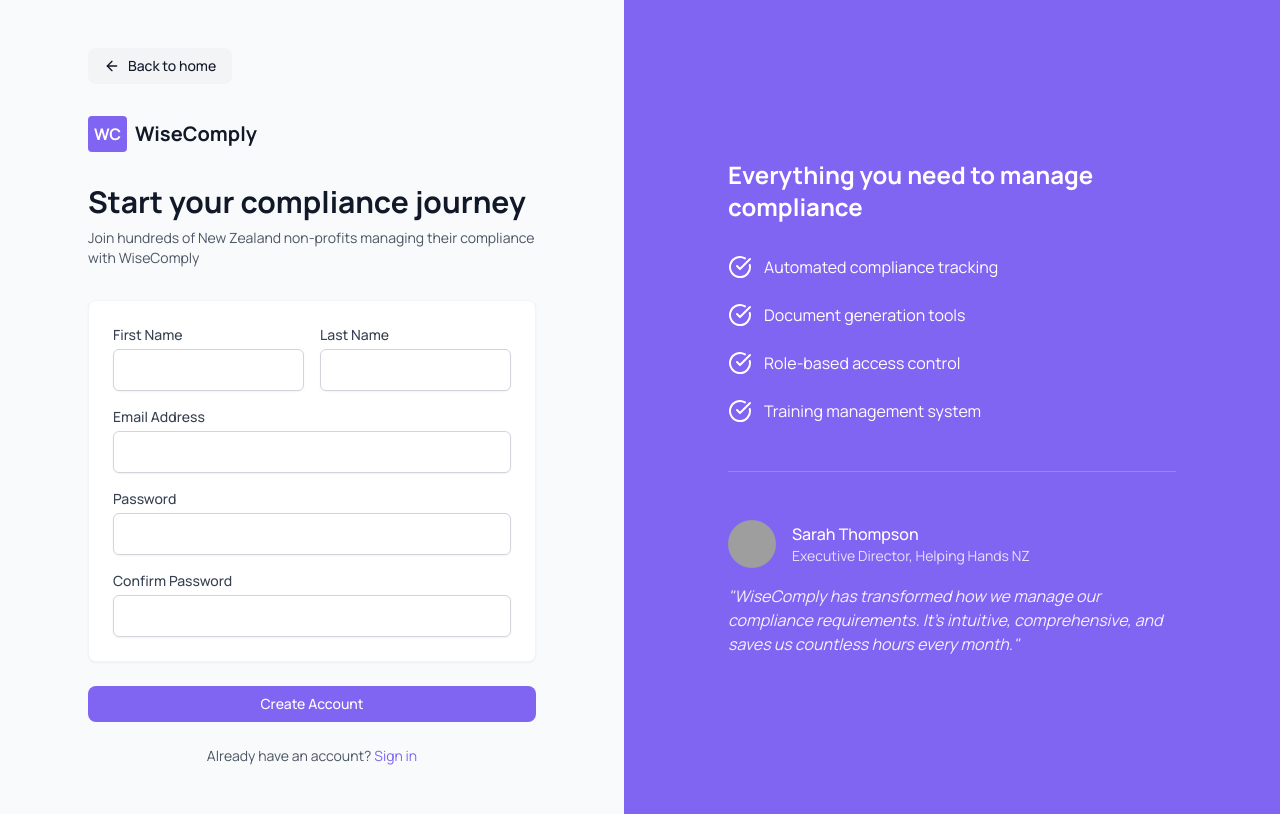
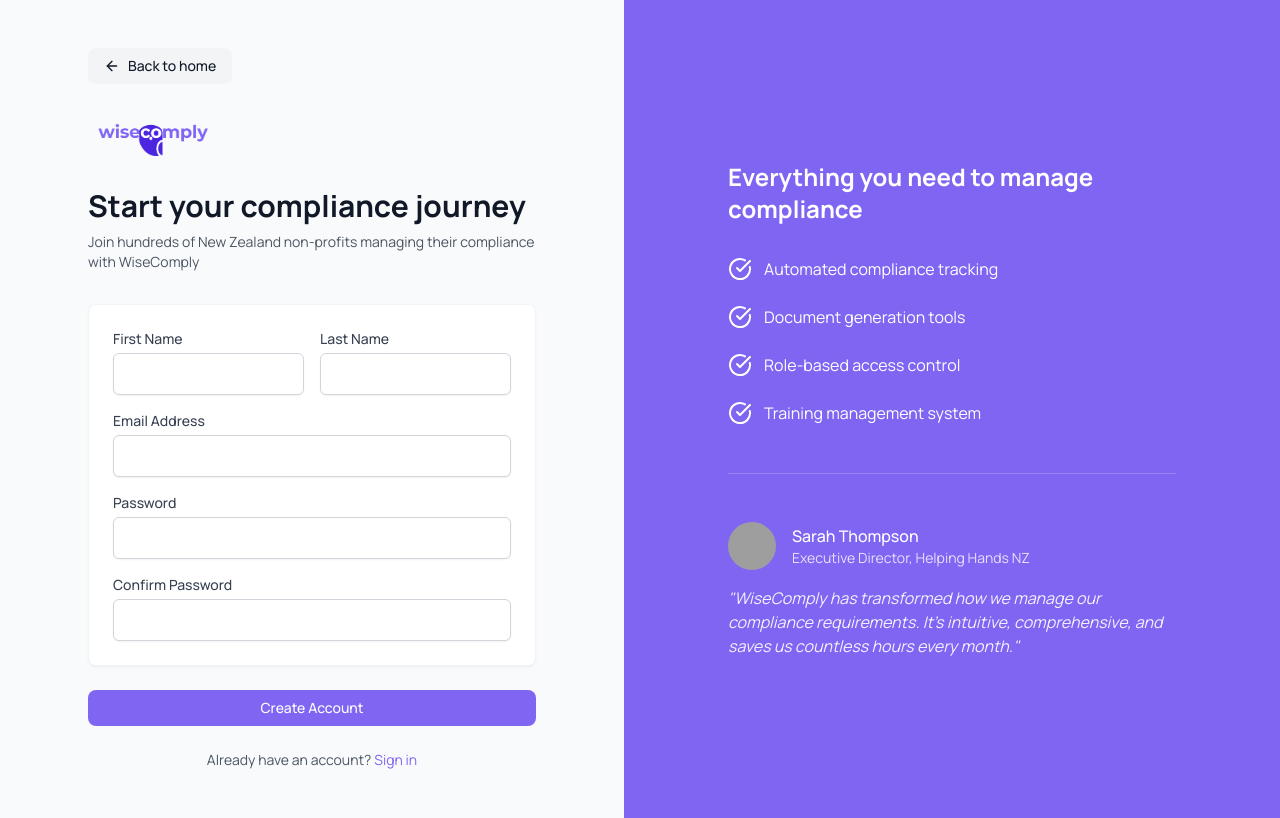
Before and after one commit to eudoca/wisecomply_new, a React (Vite) app: page /register in a window 1280 px wide. Built offline with nearby package versions, Linux system fonts and the light colour scheme; grey boxes are pictures that could not be loaded.

Commit message:
Update all logo placeholders to use wisecomply-logo_color.png

```diff
--- a/src/pages/ConfirmEmailPage.tsx
+++ b/src/pages/ConfirmEmailPage.tsx
@@ -81,8 +81,8 @@
             Back to sign up
           </Button>
 
-          {/* Logo - Ensure /image.png exists in consolidated-app/public */}
-          <img src="/image.png" alt="WiseComply Logo" className="h-8 mb-8" />
+          {/* Logo - Using the proper logo file */}
+          <img src="/wisecomply-logo_color.png" alt="WiseComply Logo" className="h-10 mb-8" />
 
           <h2 className="text-3xl font-bold text-gray-900">
             Verify your email
--- a/src/pages/ForgotPasswordPage.tsx
+++ b/src/pages/ForgotPasswordPage.tsx
@@ -46,7 +46,7 @@
             Back to login
           </Button>
 
-          <img src="/logo.png" alt="WiseComply Logo" className="h-16 mb-8" />
+          <img src="/wisecomply-logo_color.png" alt="WiseComply Logo" className="h-10 mb-8" />
 
           {!isSubmitted ? (
             <>
--- a/src/pages/HomePage.tsx
+++ b/src/pages/HomePage.tsx
@@ -15,9 +15,12 @@
     <div className="min-h-screen bg-white">
       <header className="bg-white shadow-sm">
         <div className="max-w-7xl mx-auto px-4 sm:px-6 lg:px-8 py-4 flex justify-between items-center">
-          <div className="flex items-center space-x-2">
-            <span className="bg-brand-primary text-white p-1.5 rounded font-bold">WC</span>
-            <span className="font-bold text-xl text-gray-900">WiseComply</span>
+          <div className="flex items-center">
+            <img
+              src="/wisecomply-logo_color.png"
+              alt="WiseComply Logo"
+              className="h-10 w-auto"
+            />
           </div>
           <div className="flex items-center space-x-4">
             <Link to="/login" className="text-sm font-medium text-gray-500 hover:text-gray-900">
--- a/src/pages/LoginPage.tsx
+++ b/src/pages/LoginPage.tsx
@@ -66,9 +66,12 @@
             </Button>
           </Link>
 
-          <div className="flex items-center space-x-2 mb-8">
-            <span className="bg-brand-primary text-white p-1.5 rounded font-bold">WC</span>
-            <span className="font-bold text-xl text-gray-900">WiseComply</span>
+          <div className="mb-8">
+            <img
+              src="/wisecomply-logo_color.png"
+              alt="WiseComply Logo"
+              className="h-10 w-auto"
+            />
           </div>
 
           <h2 className="text-3xl font-bold text-gray-900">Welcome back</h2>
--- a/src/pages/RegisterPage.tsx
+++ b/src/pages/RegisterPage.tsx
@@ -82,9 +82,12 @@
             </Button>
           </Link>
 
-          <div className="flex items-center space-x-2 mb-8">
-            <span className="bg-brand-primary text-white p-1.5 rounded font-bold">WC</span>
-            <span className="font-bold text-xl text-gray-900">WiseComply</span>
+          <div className="mb-8">
+            <img
+              src="/wisecomply-logo_color.png"
+              alt="WiseComply Logo"
+              className="h-10 w-auto"
+            />
           </div>
 
           <h2 className="text-3xl font-bold text-gray-900">
```
Also changed, not shown: public/wisecomply-logo_color.png (added).
